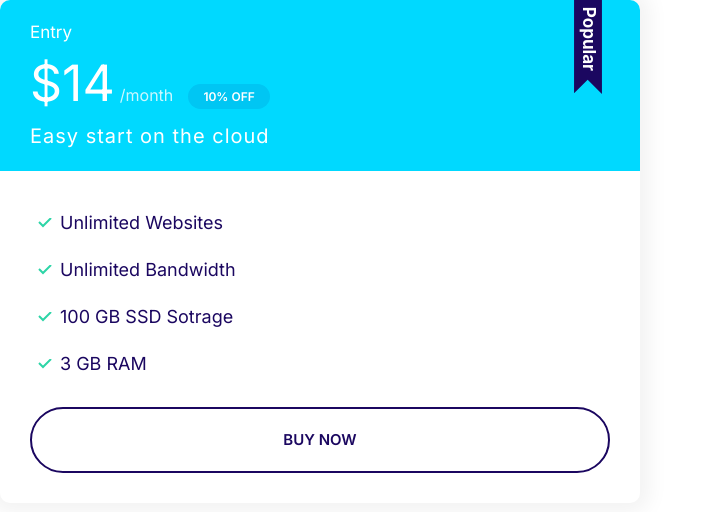
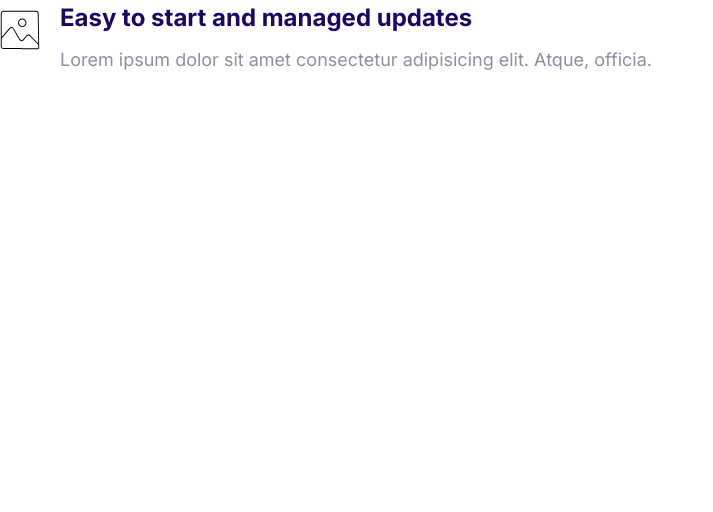
Before and after one commit to Titi923/Website-Project_1, a PHP site: page / in a window 1280 px wide. Shown: the top 512 px of the page, without its empty margins (0-713 px from the left). Run offline with PHP 8.4, Linux system fonts and the light colour scheme.

Commit message:
Defining Media Objects.

```diff
--- a/CSS/styles.css
+++ b/CSS/styles.css
@@ -392,3 +392,21 @@ a {
 }
 
 /* Media Objects */
+
+.media {
+  display: flex;
+}
+
+.media__title {
+  margin-top:0;
+}
+
+.media__body {
+  margin: 0 2rem;
+}
+
+.media__image {
+  margin-top: 1rem;
+}
+
+/* Quotes */
--- a/index.html
+++ b/index.html
@@ -15,24 +15,15 @@
     <title>The_Website</title>
   </head>
   <body>
-    <div class="plan plan--popular">
-      <div class="card card--secondary">
-        <header class="card__header">
-          <h3 class="plan__name">Entry</h3>
-          <span class="plan__price">$14</span>
-          <span class="plan__billing-cycle">/month</span>
-          <span class="badge badge--secondary badge--small">10% OFF</span>
-          <span class="plan__text">Easy start on the cloud</span>
-        </header>
-        <div class="card__body">
-          <ul class="list list--checkcolumn">
-            <li class="list__item">Unlimited Websites</li>
-            <li class="list__item">Unlimited Bandwidth</li>
-            <li class="list__item">100 GB SSD Sotrage</li>
-            <li class="list__item">3 GB RAM</li>
-          </ul>
-          <a href="#" class="btn btn--outline btn--block">Buy now</a>
-        </div>
+    <div class="media">
+      <div class="media__image">
+          <svg class="icon icon--primary">
+            <use xlink:href="images/sprite.svg#snap"></use>
+          </svg>
+      </div>
+      <div class="media__body">
+        <h3 class="media__title">Easy to start and managed updates </h3>
+        <p>Lorem ipsum dolor sit amet consectetur adipisicing elit. Atque, officia.</p>
       </div>
     </div>
   </body>
```
